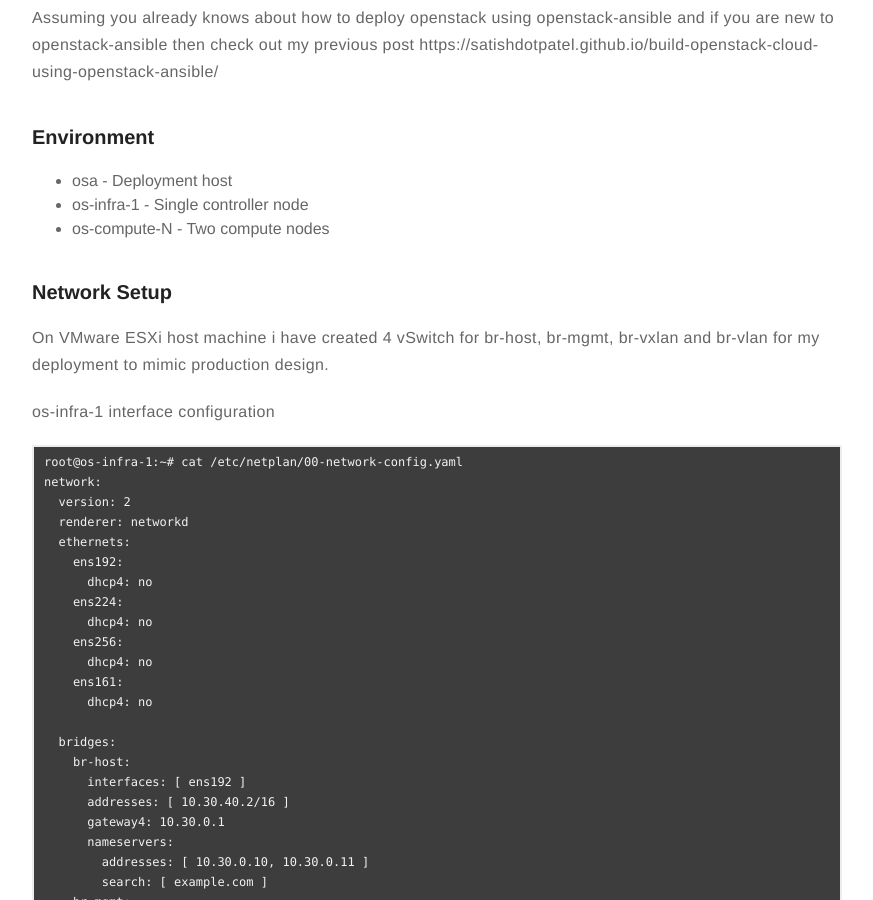
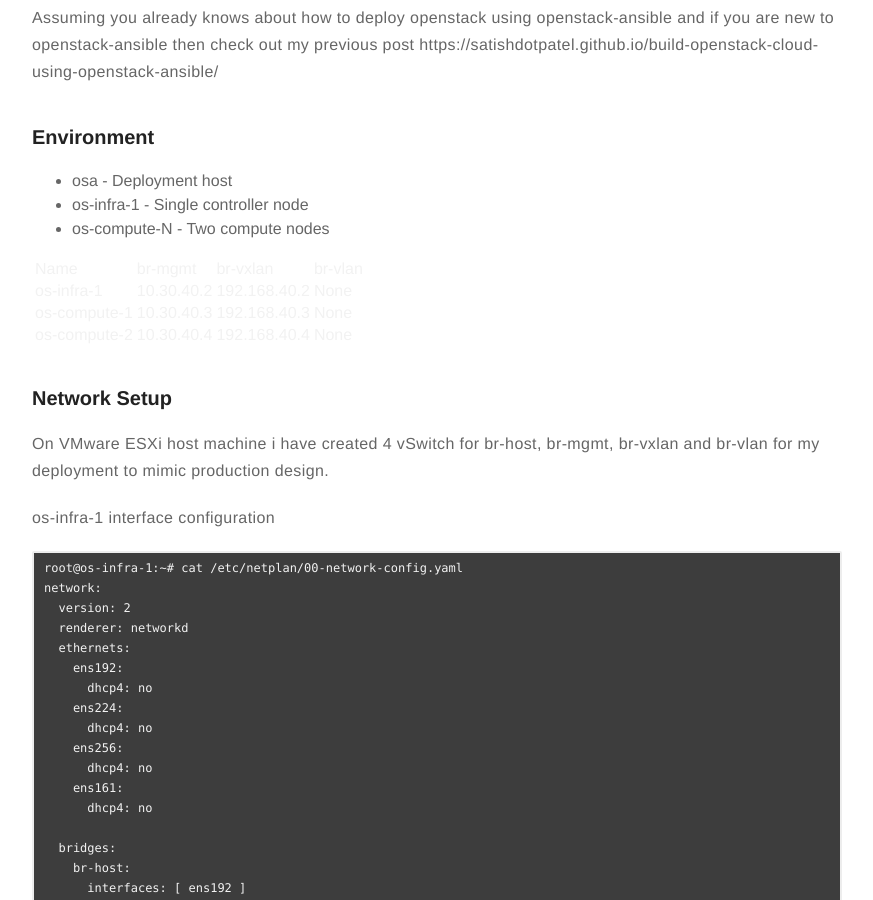
Before and after one commit to satishdotpatel/satishdotpatel.github.io, a Jekyll site: the page built from _posts/2021-03-29-openstack-ansible-ovn-deployment-part1.markdown, in a window 1280 px wide and 900 px high, scrolled down 599 px. Shown: the whole window, without its empty margins (203-1076 px from the left). Built offline with Jekyll 4.4.1, drawn with Linux system fonts in a browser that asks for light colours; comment, search, counter and statistics services are not loaded.

Commit message:
adding table

```diff
--- a/_posts/2021-03-29-openstack-ansible-ovn-deployment-part1.markdown
+++ b/_posts/2021-03-29-openstack-ansible-ovn-deployment-part1.markdown
@@ -26,6 +26,11 @@
 * osa - Deployment host
 * os-infra-1 - Single controller node
 * os-compute-N - Two compute nodes
+
+| Name | br-mgmt | br-vxlan | br-vlan |
+| os-infra-1 | 10.30.40.2 | 192.168.40.2 | None |
+| os-compute-1 | 10.30.40.3 | 192.168.40.3 | None |
+| os-compute-2 | 10.30.40.4 | 192.168.40.4 | None |
 
 ### Network Setup
 
```
